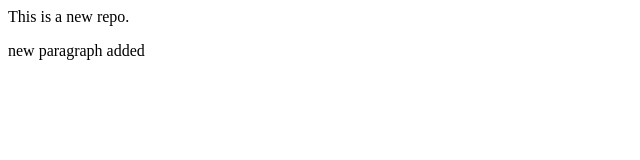
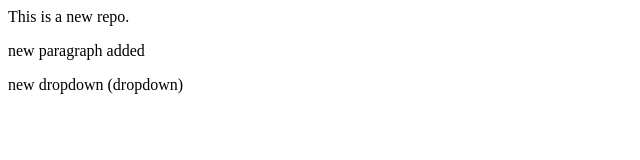
Before and after one commit to gautamsrg007/localrepo, a plain HTML site: page index.html in a window 1280 px wide. Shown: the whole page, without its empty margins (0-640 px from the left). Drawn offline with Linux system fonts and the light colour scheme.

Commit message:
dropdown added

```diff
--- a/index.html
+++ b/index.html
@@ -1,3 +1,5 @@
 <p>This is a new repo.</p>
 
 <p>new paragraph added</p>
+
+<p>new dropdown (dropdown)</p>
```
